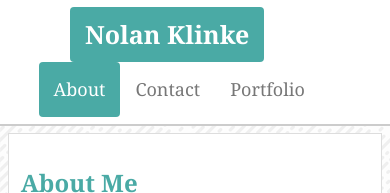
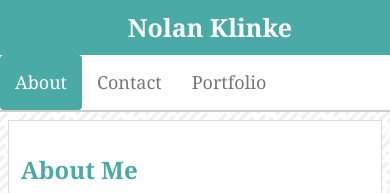
Before and after one commit to nolanklinke/Responsive-Portfolio, a plain HTML site: page index.html in a window 390 px wide. Shown: the top 193 px of the page. Drawn offline with Linux system fonts and the light colour scheme.

Commit message:
640px header

```diff
--- a/assets/css/style.css
+++ b/assets/css/style.css
@@ -158,8 +158,17 @@ footer {
 }
 
 @media only screen and (max-width: 980px) {
+    .header a.myname {
+        margin: 0;
+    }
+
+    .header-right {
+        margin: 0;
+    }
+
+
     section {
-        width: auto;
+        width: 66%;
         margin: 2%;
         padding: 12px;
         overflow: hidden;
@@ -175,6 +184,13 @@ footer {
 }
 
 @media only screen and (max-width: 768px) {
+    .header a.myname {
+        margin: 0;
+    }
+
+    .header-right {
+        margin: 0;
+    }
     section {
         width: auto;
         margin: 2%;
@@ -192,6 +208,26 @@ footer {
 }
 
 @media only screen and (max-width: 640px) {
+    .header {
+        padding: 0;
+        overflow: hidden;
+        text-align: center;
+    }
+    .header a.myname {
+        border-radius: 0;
+        margin: 0;
+        display: block;
+        float: none;
+        width: 100%;
+    }
+
+    .header-right {
+        display: block;
+        width: 100%;
+        text-align: center;
+
+    }
+
 
     section {
         width: auto;
```
